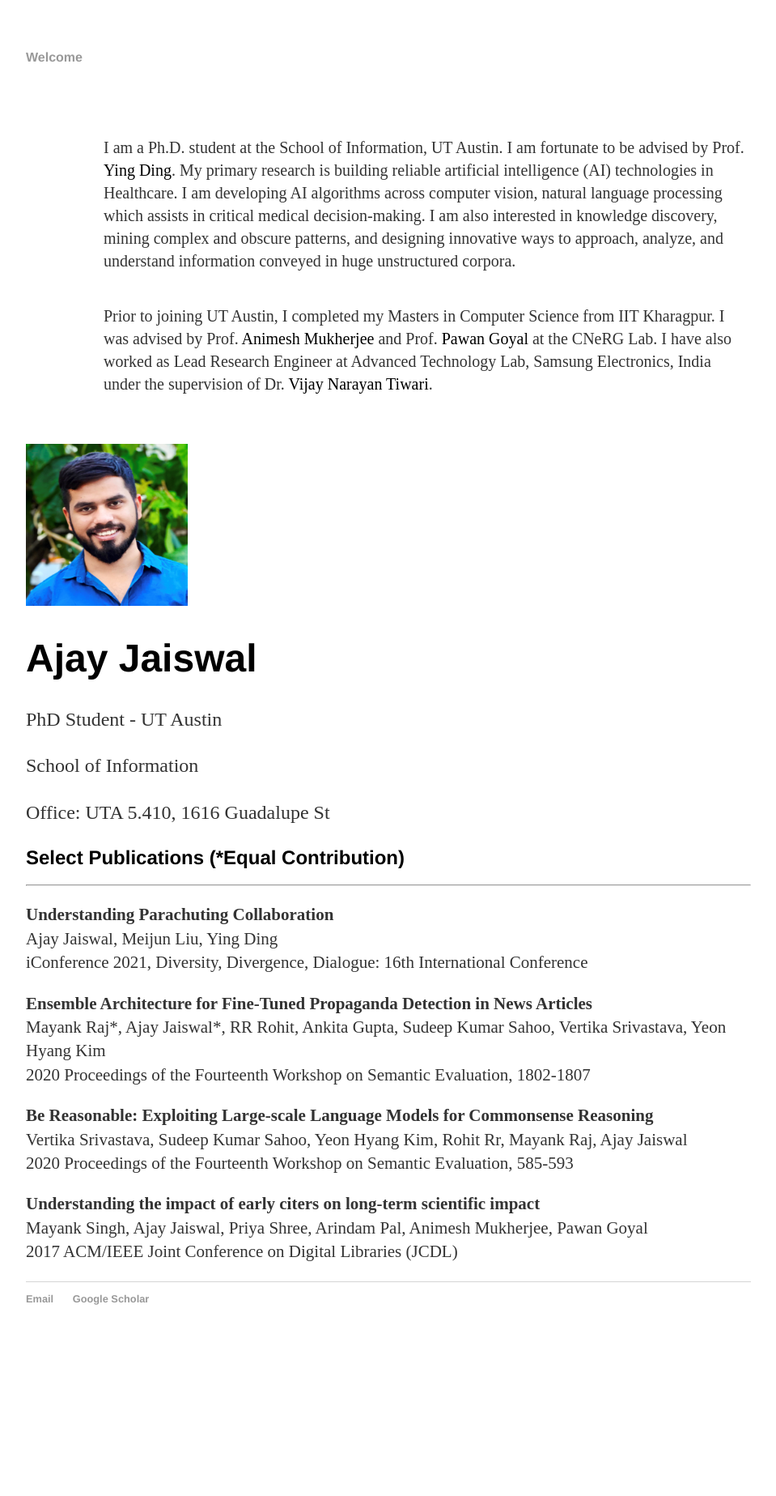
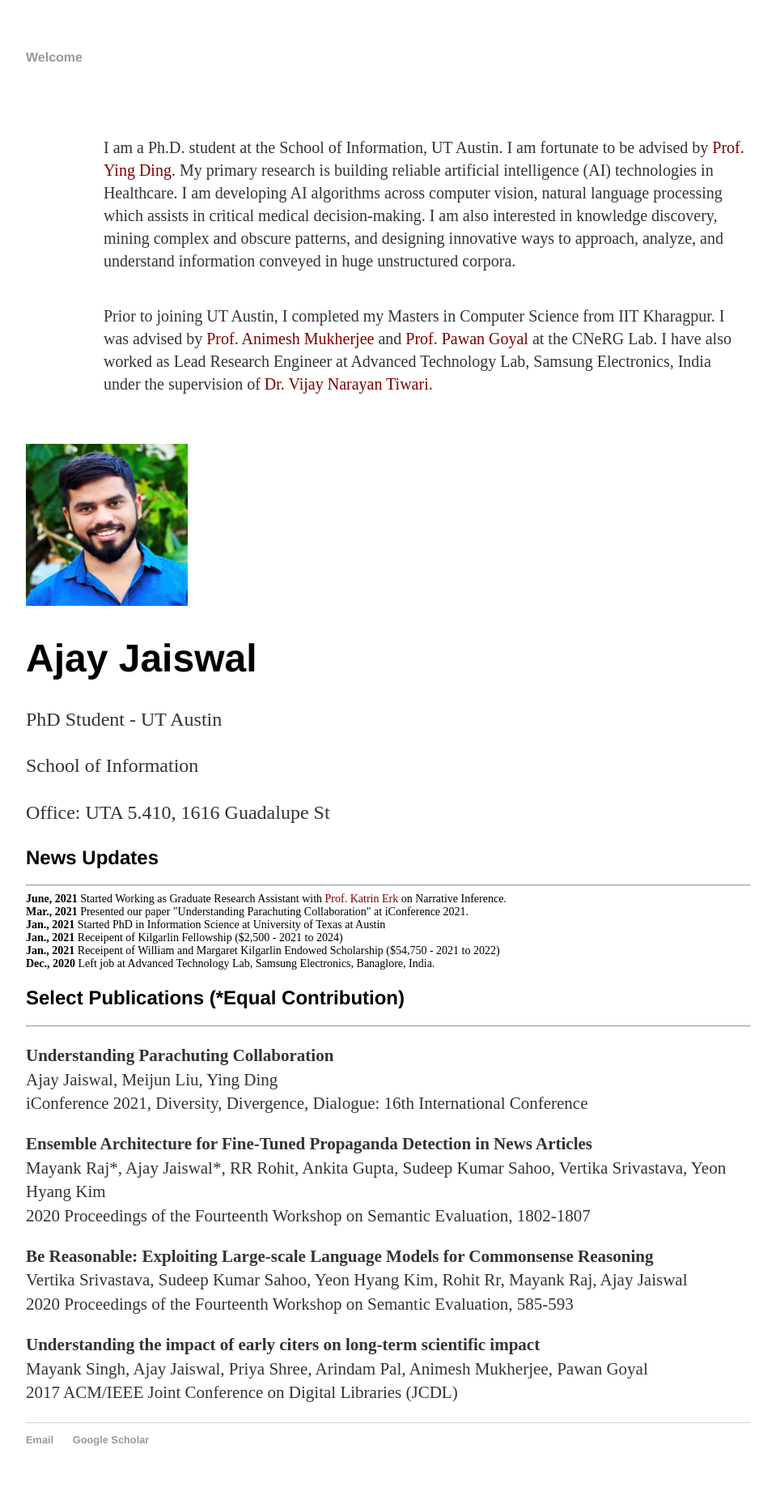
Before and after one commit to Ajay1994/ajay1994.github.io, a Jekyll site: the page built from index.html, in a window 1280 px wide. Shown: the whole page at 81% size, without its empty margins (160-1119 px from the left). Built offline with Jekyll 4.4.1, drawn with Linux system fonts in a browser that asks for light colours; before the commit the page ends 1673 px from its top, so only the background shows below that.

Commit message:
Update index.html

```diff
--- a/index.html
+++ b/index.html
@@ -5,25 +5,35 @@ title: Ajay Jaiswal Homepage
 
 		<div class="blurb">
 			<div style="width:800px; height:400px;  float:right; margin-top:50px">
-				<p style="font-size:20px;display: inline-block;">I am a Ph.D. student at the School of Information, UT Austin. I am fortunate to be advised by Prof.
-					<a href = "https://yingding.ischool.utexas.edu/" style="color:black">Ying Ding</a>.
+				<p style="font-size:20px;display: inline-block;">I am a Ph.D. student at the School of Information, UT Austin. I am fortunate to be advised by
+					<a href = "https://yingding.ischool.utexas.edu/" style="color:#800000">Prof. Ying Ding</a>.
 					My primary research is building reliable artificial intelligence (AI) technologies in Healthcare. I am developing AI algorithms
 					across computer vision, natural language processing which assists in critical medical decision-making. I am also interested in
 					knowledge discovery, mining complex and obscure patterns, and designing innovative ways to approach, analyze, and understand
 					information conveyed in huge unstructured corpora.</p>
 
 				<p style="font-size:20px;display: inline-block;">Prior to joining UT Austin, I completed my Masters in Computer Science from IIT Kharagpur.
-					I was advised by Prof.
-					<a href = "https://cse.iitkgp.ac.in/~animeshm/" style="color:black">Animesh Mukherjee</a> and Prof.
-					<a href = "https://cse.iitkgp.ac.in/~pawang/" style="color:black">Pawan Goyal</a> at the CNeRG Lab. I have also worked as Lead Research Engineer
-					at Advanced Technology Lab, Samsung Electronics, India under the supervision of Dr.
-					<a href="https://scholar.google.com/citations?hl=en&user=E6Gasu0AAAAJ&view_op=list_works&sortby=pubdate" style="color:black">Vijay Narayan Tiwari</a>.</p>
+					I was advised by
+					<a href = "https://cse.iitkgp.ac.in/~animeshm/" style="color:#800000">Prof. Animesh Mukherjee</a> and
+					<a href = "https://cse.iitkgp.ac.in/~pawang/" style="color:#800000">Prof. Pawan Goyal</a> at the CNeRG Lab. I have also worked as Lead Research Engineer
+					at Advanced Technology Lab, Samsung Electronics, India under the supervision of
+					<a href="https://scholar.google.com/citations?hl=en&user=E6Gasu0AAAAJ&view_op=list_works&sortby=pubdate" style="color:#800000">Dr. Vijay Narayan Tiwari</a>.</p>
 			</div>
 			<img src="/picturedp.PNG" alt="Italian Trulli" style="width:200px;height:200px;">
 			<h1>Ajay Jaiswal</h1>
 			<p>PhD Student - UT Austin</p>
 			<p>School of Information</p>
 			<p>Office: UTA 5.410, 1616 Guadalupe St</p>
+		</div>
+		<h2 style = "font-size:24px">News Updates</h2>
+		<hr/>
+		<div style ="font-size:14px">
+			<strong>June, 2021</strong> Started Working as Graduate Research Assistant with <a href = "http://www.katrinerk.com/" style="color:#800000"> Prof. Katrin Erk </a> on Narrative Inference. </br>
+			<strong>Mar., 2021</strong> Presented our paper "Understanding Parachuting Collaboration" at iConference 2021.</br>
+			<strong>Jan., 2021</strong> Started PhD in Information Science at University of Texas at Austin</br>
+			<strong>Jan., 2021</strong> Receipent of Kilgarlin Fellowship ($2,500 - 2021 to 2024)</br>
+			<strong>Jan., 2021</strong> Receipent of William and Margaret Kilgarlin Endowed Scholarship ($54,750 - 2021 to 2022)</br>
+			<strong>Dec., 2020</strong> Left job at Advanced Technology Lab, Samsung Electronics, Banaglore, India.</br>
 		</div>
 		<h2 style = "font-size:24px">Select Publications (*Equal Contribution)</h2>
 		<hr/>
```
